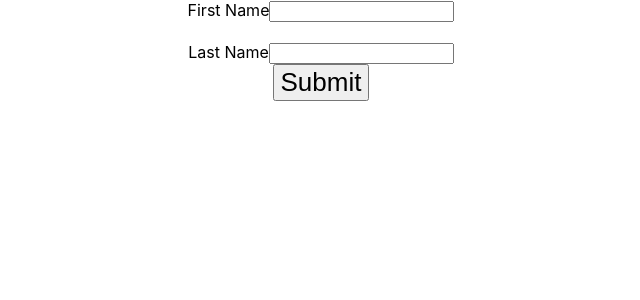
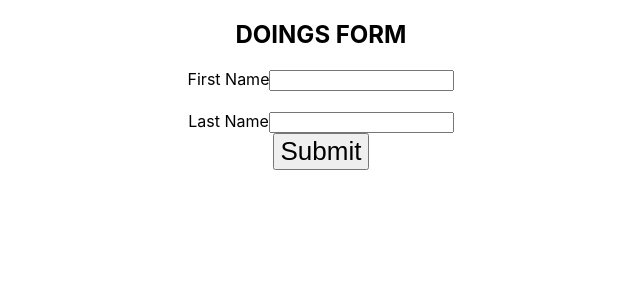
Before and after one commit to Allahnana/REACT_HOOKS, a React (Vite) app: page / in a window 1280 px wide. Shown: the top 300 px of the page, without its empty margins (319-959 px from the left). Built offline with nearby package versions, Linux system fonts and the light colour scheme.

Commit message:
Finished React Basics

```diff
--- a/src/Components/UseForm.jsx
+++ b/src/Components/UseForm.jsx
@@ -2,6 +2,8 @@ import React, {useState} from 'react'
 import useInput from '../Hooks/useInput'
 
 function UseForm() {
+
+
 
     // const [firstName, setFirstName] = useState('')
 
@@ -16,10 +18,14 @@ function UseForm() {
         alert ( `Hello ${firstName}  ${lastName}`)
         resetFirstName()
         resetLastName()
+
+
     }
 
   return (
     <div>
+
+        <h2>DOINGS FORM</h2>
 
         <form onSubmit={submitHandler}>
             <div>
```
